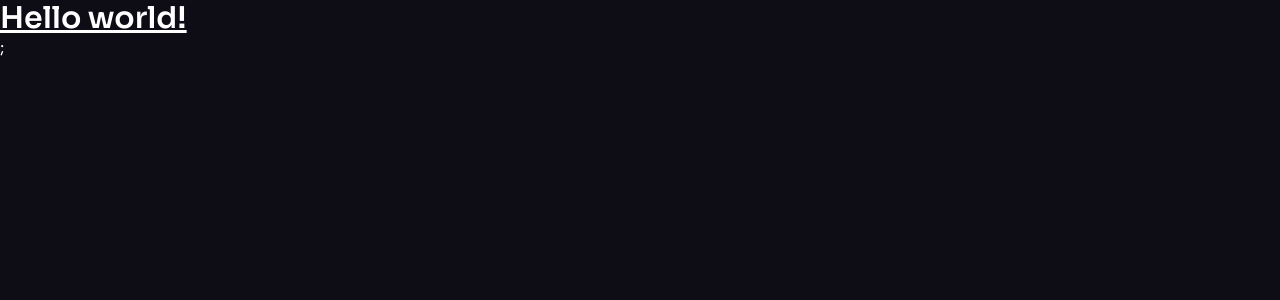
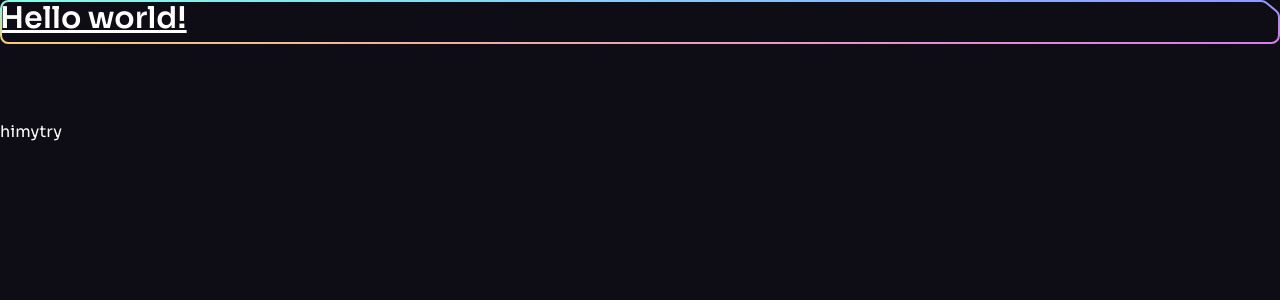
Before and after one commit to highonhues/react-App, a React (Vite) app: page / in a window 1280 px wide. Shown: the top 300 px of the page. Built offline with nearby package versions, Linux system fonts and the light colour scheme.

Commit message:
feat: insert button component

```diff
--- a/index.html
+++ b/index.html
@@ -8,7 +8,7 @@
       href="./src/assets/brainwave-symbol.svg"
     />
     <meta name="viewport" content="width=device-width, initial-scale=1.0" />
-    <title>Vite + React</title>
+    <title>Brainwave</title>
   </head>
   <body>
     <div id="root"></div>
--- a/src/App.jsx
+++ b/src/App.jsx
@@ -1,8 +1,17 @@
 // const fun declares app and then wrap it
+import Button from "./components/Button";
+import ButtonGradient from "./assets/svg/ButtonGradient";
 const App = () => {
   return (
     <>
-      <h1 className="text-3xl font-bold underline">Hello world!</h1>;
+      <h1 className="text-3xl font-bold underline">Hello world!</h1>
+
+      <div className="pt-[4.75rem] lg:pt-[5.25rem] overflow-hidden">
+        <Button className="mt-10" href="#login">
+          himytry
+        </Button>
+      </div>
+      <ButtonGradient />
     </>
   );
 };
--- /dev/null
+++ b/src/components/Button.jsx
@@ -0,0 +1,15 @@
+// this unlike func helped me automatically import components
+
+import ButtonSvg from "../assets/svg/ButtonSvg";
+
+const Button = ({ className, href, onClick, children, px, white }) => {
+  const renderButton = () => (
+    <button>
+      <span>{children}</span>
+      {ButtonSvg(white)}
+    </button>
+  );
+  return renderButton();
+};
+
+export default Button;
--- a/src/index.css
+++ b/src/index.css
@@ -1,3 +1,4 @@
+/* get stylesheets from google */
 @import url("https://fonts.googleapis.com/css2?family=Sora:wght@300;400;600&display=swap");
 @import url("https://fonts.googleapis.com/css2?family=Source+Code+Pro:wght@400;600;700&display=swap");
 @import url("https://fonts.googleapis.com/css2?family=Space+Grotesk:wght@300&display=swap");
@@ -10,6 +11,7 @@
   --font-sora: "Sora", sans-serif;
   --font-code: "Source Code Pro", monospace;
   --font-grotesk: "Space Grotesk", sans-serif;
+  /* color-scheme: dark; */
 }
 
 * {
```
